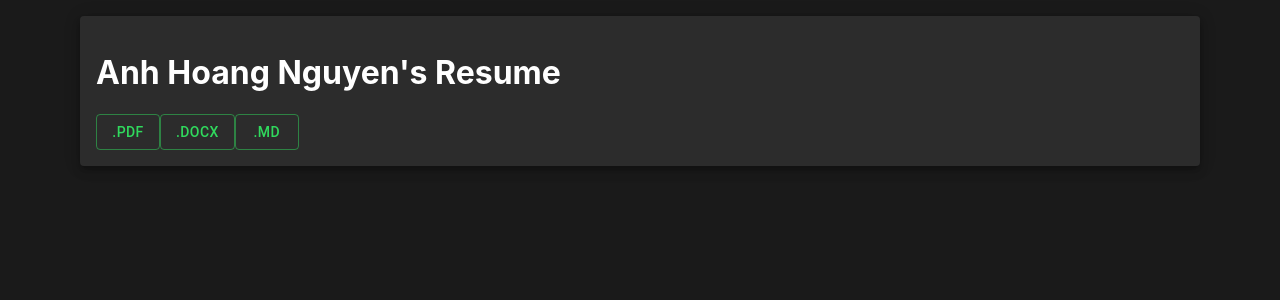
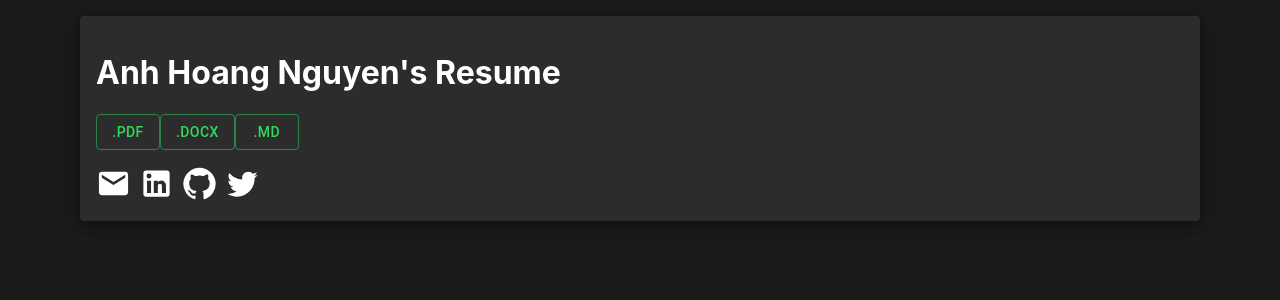
Before and after one commit to zasshuwu/nogamioka, a Next.js app: page /resume in a window 1280 px wide. Shown: the top 300 px of the page. Built offline with nearby package versions, Linux system fonts and the light colour scheme.

Commit message:
WIP resume contact

```diff
--- a/components/awards.js
+++ b/components/awards.js
@@ -1,6 +1,5 @@
 // react
 import { React, useState } from "react";
-import clsx from "clsx";
 
 // ui
 import { makeStyles } from "@mui/styles";
--- a/components/main.js
+++ b/components/main.js
@@ -1,5 +1,4 @@
 import { React, useState } from "react";
-import clsx from "clsx";
 import Head from "next/head";
 
 // ui
--- a/pages/resume/index.js
+++ b/pages/resume/index.js
@@ -2,6 +2,7 @@ import React from "react";
 
 import { makeStyles } from "@mui/styles";
 import { Button, Container, Paper } from "@mui/material";
+import ResumeContact from "./resume_contact";
 
 const useStyles = makeStyles((customTheme) => ({
 	resume_wrapper: {
@@ -37,6 +38,7 @@ export default function Resume({}) {
 							.MD
 						</Button>
 					</div>
+					<ResumeContact></ResumeContact>
 				</div>
 			</Paper>
 		</Container>
--- a/pages/resume/resume_contact.js
+++ b/pages/resume/resume_contact.js
@@ -1,13 +1,54 @@
 import React from "react";
-
+import clsx from "clsx";
 import { makeStyles } from "@mui/styles";
 
+// icons
+import EmailIcon from "@mui/icons-material/Email";
+import LinkedInIcon from "@mui/icons-material/LinkedIn";
+import GitHubIcon from "@mui/icons-material/GitHub";
+import TwitterIcon from "@mui/icons-material/Twitter";
+
 const useStyles = makeStyles((theme) => ({
-	resume_contact: {},
+	resume_contact: {
+		marginTop: "1rem",
+	},
+	resume_contact_icons: {
+		margin: "0 .5rem 0 0",
+		"&:hover": {
+			transition: "ease-in-out .25s",
+			cursor: "pointer",
+		},
+	},
+	mail_icon: {
+		"&:hover": {
+			color: "#1ac1c7",
+			transition: "ease-in-out .25s",
+			cursor: "pointer",
+		},
+	},
 }));
 
 export default function ResumeContact({}) {
 	const classes = useStyles();
 
-	return <div className={classes.resume_contact}></div>;
+	return (
+		<div className={classes.resume_contact}>
+			<EmailIcon
+				className={clsx(classes.resume_contact_icons, classes.mail_icon)}
+				fontSize="large"
+			></EmailIcon>
+			<LinkedInIcon
+				className={clsx(classes.resume_contact_icons, classes.linkedin_icon)}
+				fontSize="large"
+			></LinkedInIcon>
+			<GitHubIcon
+				className={clsx(classes.resume_contact_icons, classes.github_icon)}
+				fontSize="large"
+			></GitHubIcon>
+			<TwitterIcon
+				className={clsx(classes.resume_contact_icons, classes.twitter_icon)}
+				fontSize="large"
+			></TwitterIcon>
+		</div>
+	);
 }
```
Also changed, not shown: 1 other file (tests, documents, lock files or other folders).
